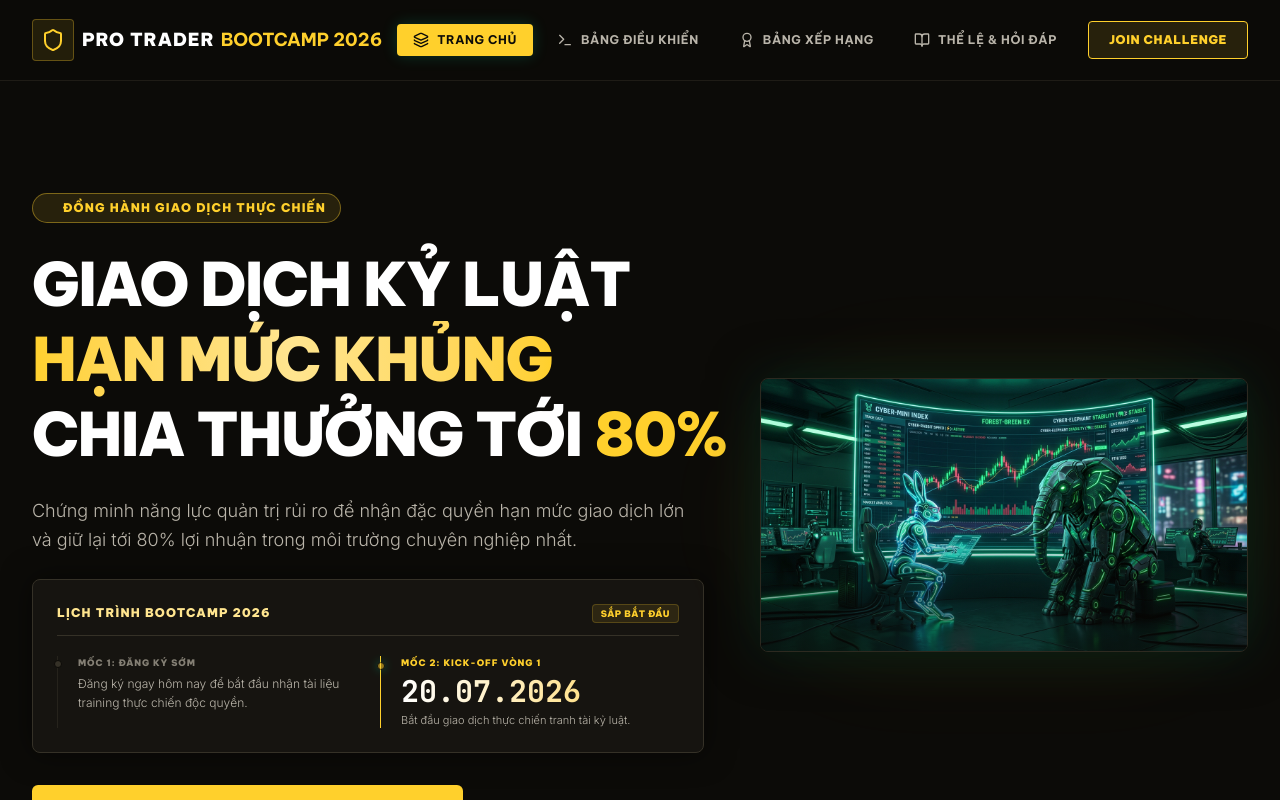
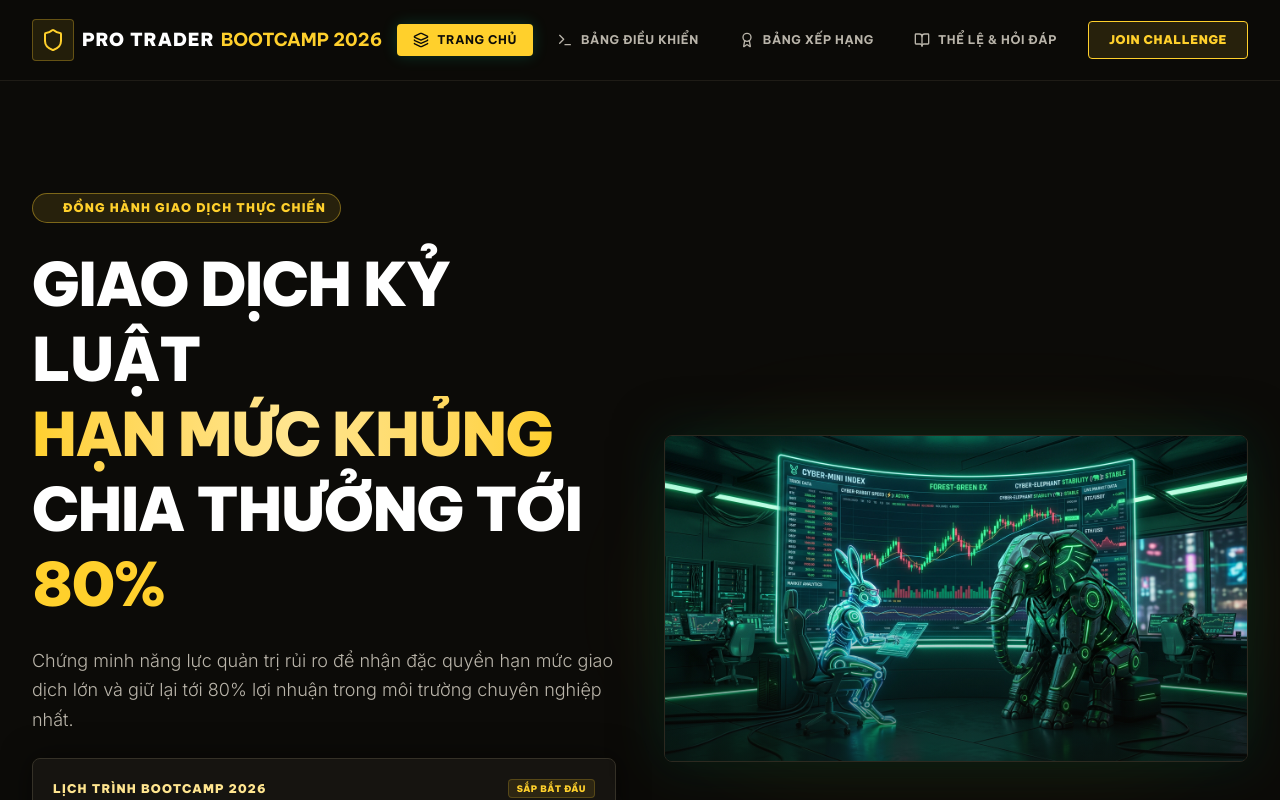
Before and after one commit to yenlelhy-del/Pro-Trader-Bootcamp-2026, a React (Vite) app: page / in a window 1280 px wide. Shown: the top 800 px of the page. Built offline with nearby package versions, Linux system fonts and the light colour scheme.

Commit message:
design: balance hero grid columns layout to 6-6 ratio

```diff
--- a/src/components/HomeSection.tsx
+++ b/src/components/HomeSection.tsx
@@ -104,10 +104,10 @@ export default function HomeSection({ onRegisterSuccess, setActiveTab }: HomeSec
 
       {/* 1. HERO SECTION */}
       <section className="relative overflow-hidden pt-8 md:pt-16 pb-12">
-        <div className="max-w-[1320px] mx-auto px-4 sm:px-6 lg:px-8 grid grid-cols-1 lg:grid-cols-12 gap-8 items-center">
+        <div className="max-w-[1320px] mx-auto px-4 sm:px-6 lg:px-8 grid grid-cols-1 lg:grid-cols-12 gap-12 items-center">
 
           {/* Left Text */}
-          <div className="lg:col-span-7 space-y-6">
+          <div className="lg:col-span-6 space-y-6">
             <div className="inline-flex items-center space-x-2 bg-brand-mint-bg border border-brand-mint/40 px-3.5 py-1.5 rounded-full">
               <span className="w-2 h-2 rounded-full bg-brand-mint animate-ping" />
               <span className="font-display text-[10px] sm:text-xs font-black tracking-widest text-brand-mint uppercase">
@@ -127,7 +127,7 @@ export default function HomeSection({ onRegisterSuccess, setActiveTab }: HomeSec
               Chứng minh năng lực quản trị rủi ro để nhận đặc quyền hạn mức giao dịch lớn và giữ lại tới 80% lợi nhuận trong môi trường chuyên nghiệp nhất.
             </p>
 
-            <div className="border border-brand-surface-bright rounded-lg p-6 bg-[#161410] max-w-2xl font-display space-y-5 shadow-[0_0_30px_rgba(0,0,0,0.5)]">
+            <div className="border border-brand-surface-bright rounded-lg p-5 bg-[#161410] max-w-2xl font-display space-y-4 shadow-[0_0_30px_rgba(0,0,0,0.5)]">
               <div className="flex items-center justify-between border-b border-brand-surface-bright pb-3">
                 <h4 className="text-[10px] sm:text-xs font-black tracking-widest text-[#ffe58f] uppercase">
                   Lịch Trình Bootcamp 2026
@@ -173,7 +173,7 @@ export default function HomeSection({ onRegisterSuccess, setActiveTab }: HomeSec
           </div>
 
           {/* Right Image Display */}
-          <div className="lg:col-span-5 relative mt-8 lg:mt-0">
+          <div className="lg:col-span-6 relative mt-8 lg:mt-0">
             <div className="relative z-10 rounded-lg overflow-hidden border border-brand-surface-bright/80 shadow-[0_0_50px_rgba(4,45,32,0.6)]">
               <img
                 src={cyberMascotsImg}
```
